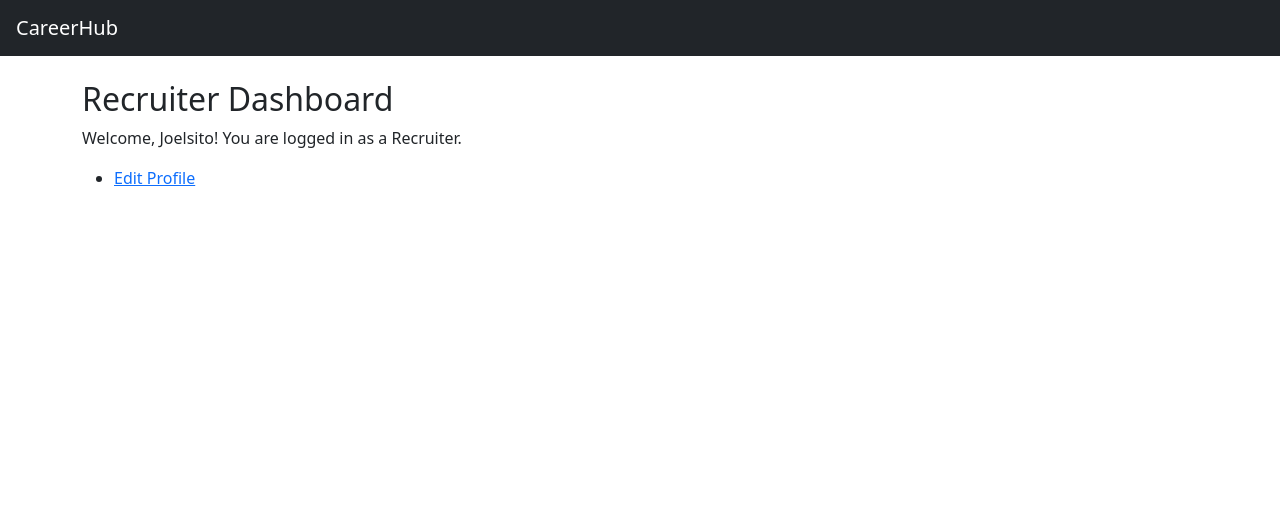
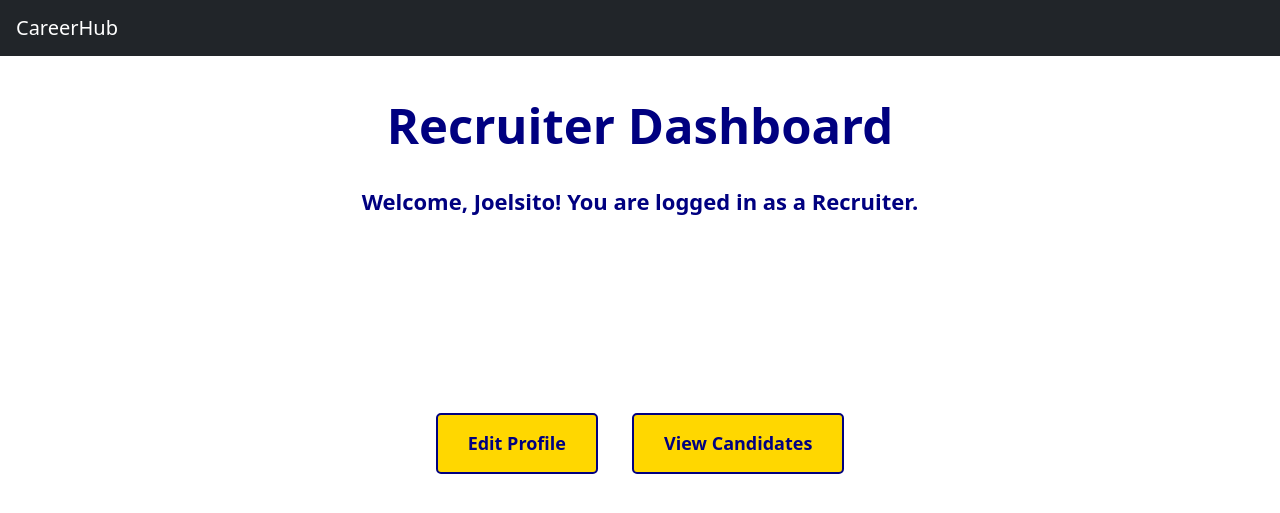
Before and after one commit to Joel-sari/CareerHub, a Django app: page /accounts/dashboard/recruiter/ in a window 1280 px wide. Shown: the top 513 px of the page. Run offline with Django 5.2, Linux system fonts and the light colour scheme; a user stored in the database is signed in.

Commit message:
Implement recruiter email feature with Gmail SMTP + env config

```diff
--- a/CareerHub/accounts/templates/accounts/recruiter_dashboard.html
+++ b/CareerHub/accounts/templates/accounts/recruiter_dashboard.html
@@ -1,22 +1,67 @@
-{% extends "base.html" %} {% block content %}
+{% extends "base.html" %}
+{% block content %}
+
+<style>
+    /* Title styling */
+    h2 {
+        margin-top: 40px;
+        font-size: 49px; /* ~1.75x bigger */
+        font-weight: bold;
+        color: navy; /* Navy blue title */
+        text-align: center;
+    }
+
+    /* Welcome message */
+    .welcome {
+        margin-top: 30px;
+        font-size: 22px;
+        font-weight: 900;  /* Extra bold */
+        color: navy; /* Navy blue text */
+        text-align: center;
+    }
+
+    /* Navigation styles */
+    nav ul {
+        list-style-type: none;
+        padding: 0;
+        margin-top: 180px; /* Lower the buttons */
+        text-align: center;
+    }
+
+    nav ul li {
+        display: inline-block;
+        margin: 15px;
+    }
+
+    /* Button styles */
+    nav ul li a.btn {
+        display: inline-block;
+        padding: 15px 30px;
+        font-size: 18px;
+        font-weight: bold;
+        text-decoration: none;
+        background-color: #FFD700; /* Georgia Tech yellow */
+        color: navy; /* Font color navy */
+        border: 2px solid navy; /* Border navy */
+        border-radius: 5px;
+        transition: all 0.3s ease;
+    }
+
+    nav ul li a.btn:hover {
+        background-color: navy;
+        color: #FFD700; /* Yellow text when hovered */
+        border: 2px solid #FFD700; /* Yellow border on hover */
+    }
+</style>
 
 <h2>Recruiter Dashboard</h2>
 
-<!--
-  This page is shown AFTER a recruiter logs in.
-  - Controlled by recruiter_dashboard view in accounts/views.py
-  - Later we can expand this to show:
-      • Post new jobs
-      • Manage/edit posted jobs
-      • View applicants
--->
-
-<p>Welcome, {{ user.username }}! You are logged in as a Recruiter.</p>
+<p class="welcome">Welcome, {{ user.username }}! You are logged in as a Recruiter.</p>
 
 <nav>
   <ul>
-    <li><a href="{% url 'recruiter_onboarding' %}">Edit Profile</a></li>
-    <!-- Add more links here as features grow -->
+    <li><a href="{% url 'recruiter_onboarding' %}" class="btn">Edit Profile</a></li>
+    <li><a href="{% url 'candidate_list' %}" class="btn">View Candidates</a></li>
   </ul>
 </nav>
 
--- a/CareerHub/accounts/urls.py
+++ b/CareerHub/accounts/urls.py
@@ -36,4 +36,11 @@ urlpatterns = [
 
     # After signup, Recruiters complete their profile
     path("onboarding/recruiter/", views.recruiter_onboarding, name="recruiter_onboarding"),
+
+
+    # Candidate browsing & emailing
+    path("candidates/", views.candidate_list, name="candidate_list"),
+    path("candidates/<int:user_id>/", views.candidate_profile, name="candidate_profile"),
+    path("candidates/<int:user_id>/email/", views.email_candidate, name="email_candidate"),
+
 ]
--- a/CareerHub/accounts/views.py
+++ b/CareerHub/accounts/views.py
@@ -1,39 +1,26 @@
-from django.shortcuts import render
-from django.contrib.auth.decorators import login_required
-from django.contrib.auth.views import LoginView
-from django.shortcuts import redirect
-
-@login_required
-def jobseeker_dashboard(request):
-    return render(request, "accounts/jobseeker_dashboard.html")
-
-from django.shortcuts import render, redirect
+from django.shortcuts import render, redirect, get_object_or_404
 from django.contrib.auth import login
 from django.contrib.auth.decorators import login_required
 from django.contrib.auth.views import LoginView
+from django.http import HttpResponseForbidden
+from django.core.mail import EmailMessage
+from django.conf import settings
+from django import forms
+
 from .forms import SignUpForm, JobSeekerProfileForm, RecruiterProfileForm
-from .models import User
+from .models import User, JobSeekerProfile
 
 
 # -------------------------------------------------------
-# Sign Up View. This holds our "API"
-# -------------------------------------------------------
-# Handles user registration.
-# - Uses SignUpForm (username, email, password, role).
-# - After successful signup, logs the user in immediately.
-# - Redirects to the correct onboarding page depending on role.
+# Sign Up View
 # -------------------------------------------------------
 def signup_view(request):
     if request.method == "POST":
         form = SignUpForm(request.POST)
         if form.is_valid():
-            # Save user to DB (creates User + linked profile via signals)
             user = form.save()
-
-            # Log the user in so they don’t need to login again right after signup (built in function)
             login(request, user)
 
-            # Redirect user based on role to fill in more profile info
             if user.role == User.JOB_SEEKER:
                 return redirect("jobseeker_onboarding")
             else:
@@ -47,9 +34,6 @@ def signup_view(request):
 # -------------------------------------------------------
 # Custom Login View
 # -------------------------------------------------------
-# Overrides Django’s built-in LoginView.
-# After login, user is redirected based on their role.
-# -------------------------------------------------------
 class CustomLoginView(LoginView):
     template_name = "accounts/login.html"
 
@@ -62,14 +46,12 @@ class CustomLoginView(LoginView):
 
 
 # -------------------------------------------------------
-# Dashboards (Job Seeker / Recruiter)
-# -------------------------------------------------------
-# Each role sees its own dashboard.
-# (Later you can expand these to show jobs, applications, etc.)
+# Dashboards
 # -------------------------------------------------------
 @login_required
 def jobseeker_dashboard(request):
     return render(request, "accounts/jobseeker_dashboard.html")
+
 
 @login_required
 def recruiter_dashboard(request):
@@ -79,12 +61,8 @@ def recruiter_dashboard(request):
 # -------------------------------------------------------
 # Onboarding Views
 # -------------------------------------------------------
-# After signup, users fill out more details.
-# These forms update the profiles created by signals in models.py.
-# -------------------------------------------------------
 @login_required
 def jobseeker_onboarding(request):
-    # Attach to current user’s profile
     form = JobSeekerProfileForm(
         request.POST or None,
         instance=getattr(request.user, "jobseeker", None)
@@ -117,3 +95,76 @@ def recruiter_onboarding(request):
         "form": form,
         "title": "Complete your Recruiter profile"
     })
+
+
+# -------------------------------------------------------
+# Recruiter → Candidate Features
+# -------------------------------------------------------
+
+# Candidate List (Recruiter only)
+@login_required
+def candidate_list(request):
+    if request.user.role != User.RECRUITER:
+        return HttpResponseForbidden("Only recruiters can view candidates.")
+
+    candidates = JobSeekerProfile.objects.filter(is_public=True)
+    return render(request, "accounts/candidate_list.html", {"candidates": candidates})
+
+
+# Candidate Profile (Recruiter only)
+@login_required
+def candidate_profile(request, user_id):
+    if request.user.role != User.RECRUITER:
+        return HttpResponseForbidden("Only recruiters can view candidate profiles.")
+
+    candidate = get_object_or_404(User, id=user_id, role=User.JOB_SEEKER)
+    return render(request, "accounts/candidate_profile.html", {"candidate": candidate})
+
+
+# Email Candidate (Recruiter only)
+class EmailCandidateForm(forms.Form):
+    subject = forms.CharField(max_length=255)
+    message = forms.CharField(widget=forms.Textarea)
+
+
+@login_required
+def email_candidate(request, user_id):
+    if request.user.role != User.RECRUITER:
+        return HttpResponseForbidden("Only recruiters can email candidates.")
+
+    candidate = get_object_or_404(User, id=user_id, role=User.JOB_SEEKER)
+
+    if request.method == "POST":
+        form = EmailCandidateForm(request.POST)
+        if form.is_valid():
+            subject = form.cleaned_data["subject"]
+            message = form.cleaned_data["message"]
+
+            recruiter = request.user  # logged-in recruiter
+
+            # Add recruiter info into the email body
+            full_message = f"""
+            Message from Recruiter: {recruiter.username} ({recruiter.email})
+
+            {message}
+            """
+
+            # Build and send email
+            email = EmailMessage(
+                subject=subject,
+                body=full_message,
+                from_email=settings.DEFAULT_FROM_EMAIL,  # platform email
+                to=[candidate.email],                    # candidate's email
+                reply_to=[recruiter.email],              # reply goes to recruiter
+            )
+
+            email.send(fail_silently=False)
+
+            return render(request, "accounts/email_sent.html", {"candidate": candidate})
+    else:
+        form = EmailCandidateForm()
+
+    return render(request, "accounts/email_candidate.html", {
+        "form": form,
+        "candidate": candidate,
+    })
```
Also changed, not shown: CareerHub/CareerHub/settings.py (+24 -37 lines), CareerHub/accounts/templates/accounts/candidate_list.html (added, +16 -0 lines), CareerHub/accounts/templates/accounts/candidate_profile.html (added, +12 -0 lines), CareerHub/accounts/templates/accounts/email_candidate.html (added, +10 -0 lines), CareerHub/accounts/templates/accounts/email_sent.html (added, +7 -0 lines), CareerHub/db.sqlite3, 1 other file.
